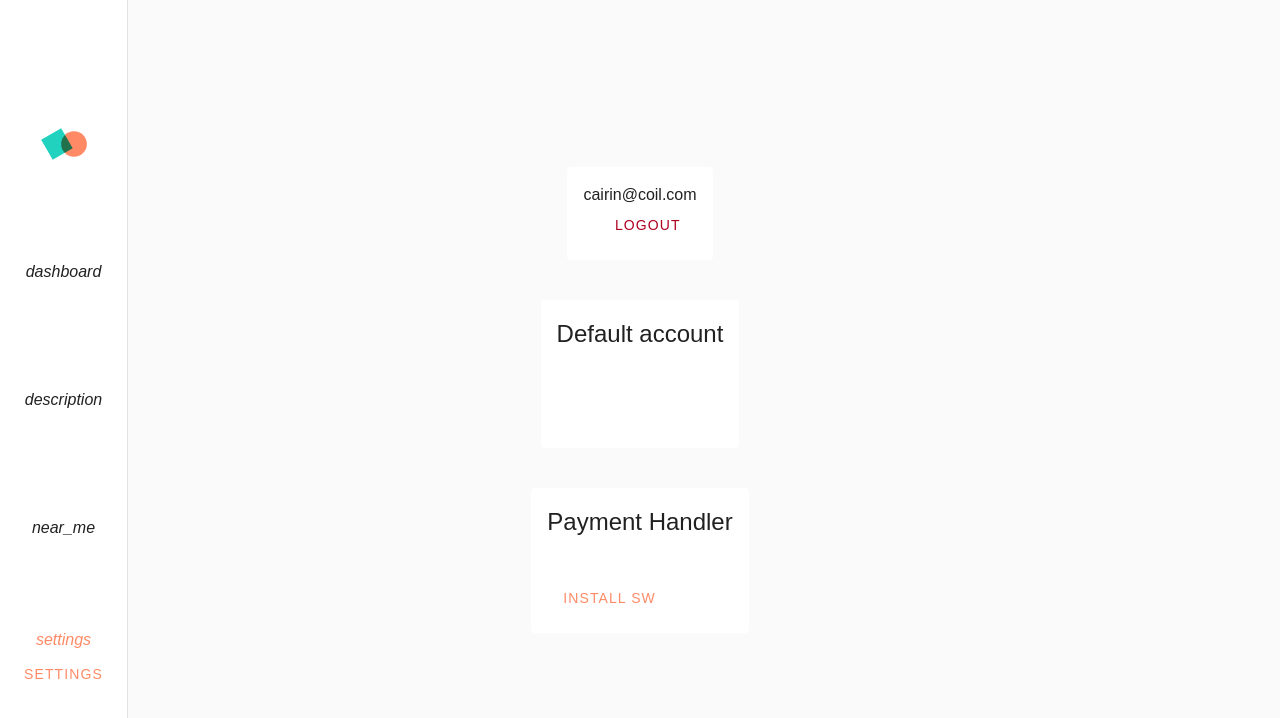
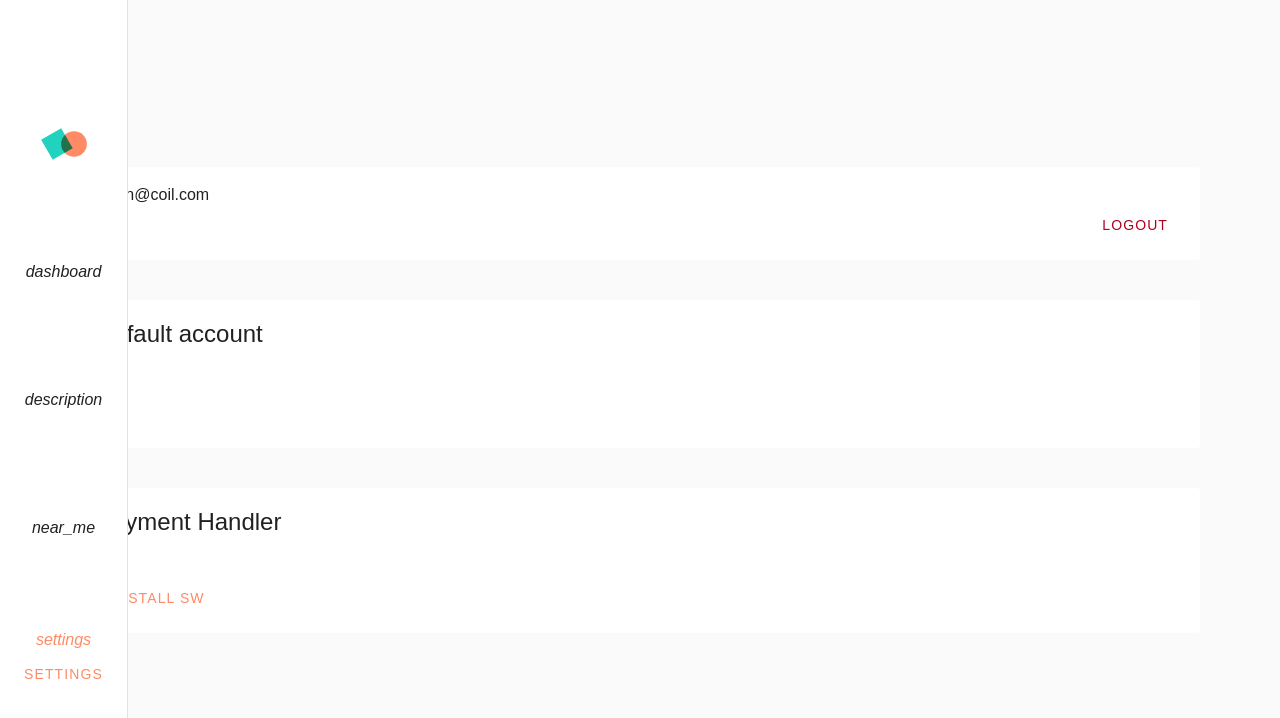
Before and after one commit to interledgerjs/rafiki.money, a Next.js app in the folder packages/frontend/: page /settings in a window 1280 px wide. Shown: the top 718 px of the page. Built offline with nearby package versions, Linux system fonts and the light colour scheme; what tailwindcss-dark-mode, tailwindcss-elevation would draw is missing.

Commit message:
Styling fixes

```diff
--- a/packages/frontend/components/card.tsx
+++ b/packages/frontend/components/card.tsx
@@ -7,10 +7,10 @@ type props = {
 }
 
 const Card: React.FC<props> = (props) => {
-  let className = 'p-4 bg-surface rounded text-on-surface sm:max-w-full md:'
+  let className = 'p-4 rounded text-on-surface sm:max-w-full md:'
   className += props.width || 'w-card'
   className += props.className ?  ' ' + props.className : ''
-  className += props.flat ?  '' : ' elevation-1'
+  className += props.flat ?  ' bg-surface' : ' elevation-1 bg-surface-elevation-1'
   return (
     <div className={className}>
       {props.children}
--- a/packages/frontend/components/textInput.tsx
+++ b/packages/frontend/components/textInput.tsx
@@ -23,7 +23,7 @@ const TextInput: React.FC<props> = (props) => {
   const textColour = props.textColour? props.textColour : 'on-surface'
   let blurColour = props.blurColour? props.blurColour : 'on-surface-trans'
   let focusColour = 'primary'
-  const bgColour = props.bgColour? props.bgColour : 'surface'
+  const bgColour = props.bgColour? props.bgColour : 'surface-elevation-1'
   const maxWidth = props.maxWidth? props.maxWidth : 'xs'
   const inputType = props.inputType? props.inputType: 'text'
   if (props.errorState) {
@@ -42,7 +42,7 @@ const TextInput: React.FC<props> = (props) => {
       </div>
 
       <label
-        className={props.label? `${focussed? (value==''?'toLabel inputLabel':'inputLabel'): (value==''?'toPlaceHolder inputText':'inputLabel')} text-${focussed? focusColour: blurColour} border-l-2 border-r-2 border-${bgColour} bg-${bgColour}`: `invisible `}>
+        className={props.label? `${focussed? (value==''?'toLabel inputLabel':'inputLabel'): (value==''?'toPlaceHolder inputText':'inputLabel')} text-${focussed? focusColour: blurColour} border-l-2 border-r-2 border-transparent bg-${bgColour}`: `invisible `}>
         {props.label? props.label: ''}
       </label>
 
--- a/packages/frontend/pages/mandates.tsx
+++ b/packages/frontend/pages/mandates.tsx
@@ -158,7 +158,7 @@ const Mandates: NextPage<Props> = ({mandates, token}) => {
   }
 
   return (
-    <div className="flex">
+    <div>
       <Navigation active="mandates"></Navigation>
       <Content>
         <div className="w-full flex flex-row h-full">
--- a/packages/frontend/pages/overview/index.tsx
+++ b/packages/frontend/pages/overview/index.tsx
@@ -147,7 +147,7 @@ const Overview: NextPage<Props> = ({user, accounts, token, balance, paymentPoint
               </Card>
             </div>
             <div className="flex mt-8 justify-between">
-              <div className="text-headline-6 my-auto">
+              <div className="text-headline-6 my-auto text-on-surface">
                 Accounts
               </div>
               <div>
--- a/packages/frontend/pages/settings.tsx
+++ b/packages/frontend/pages/settings.tsx
@@ -83,8 +83,8 @@ const Settings: NextPage = () => {
     <div>
       <Navigation active="settings"></Navigation>
       <Content navigation>
-        <div className="flex h-full flex-col items-center justify-center">
-          <Card>
+        <div className="flex w-full h-full flex-col items-center justify-center">
+          <Card className="w-full">
             cairin@coil.com
             <div className="flex justify-end">
               <Button textColour="error" type="text" buttonType="submit">
@@ -93,13 +93,13 @@ const Settings: NextPage = () => {
             </div>
           </Card>
           <div className="pb-10"></div>
-          <Card>
+          <Card className="w-full">
             <div className="text-headline-5 pb-10">Default account</div>
             <div className="pb-10">
             </div>
           </Card>
           <div className="pb-10"></div>
-          <Card>
+          <Card className="w-full">
             <div className="text-headline-5 pb-10">Payment Handler</div>
             <div className={swInstalled||!swSupported?'hidden':''}>
             <Button onClick={ installSw } bgColour="primary" type='text' >Install SW</Button>
--- a/packages/frontend/pages/transact/send.tsx
+++ b/packages/frontend/pages/transact/send.tsx
@@ -227,7 +227,7 @@ const Transact: NextPage<Props> = ({user}) => {
   const [paymentDetails, setPaymentDetails] = useState<PaymentDetails>()
 
   return (
-    <div className="flex">
+    <div>
       <Navigation active="transact"/>
       <Content navigation>
         <div className="flex justify-center">
--- a/packages/frontend/styles/main.css
+++ b/packages/frontend/styles/main.css
@@ -16,6 +16,15 @@
   --color-border: rgba(0, 0, 0 , 0.12);
   --color-surface: #FFFFFF;
   --color-background: #FAFAFA;
+  --color-surface-elevation-1: #FFFFFF;
+  --color-surface-elevation-2: #FFFFFF;
+  --color-surface-elevation-3: #FFFFFF;
+  --color-surface-elevation-4: #FFFFFF;
+  --color-surface-elevation-6: #FFFFFF;
+  --color-surface-elevation-8: #FFFFFF;
+  --color-surface-elevation-12: #FFFFFF;
+  --color-surface-elevation-16: #FFFFFF;
+  --color-surface-elevation-24: #FFFFFF;
   --color-error: #B00020;
   --color-red: #EB5757;
   --color-orange: #F2994A;
```
